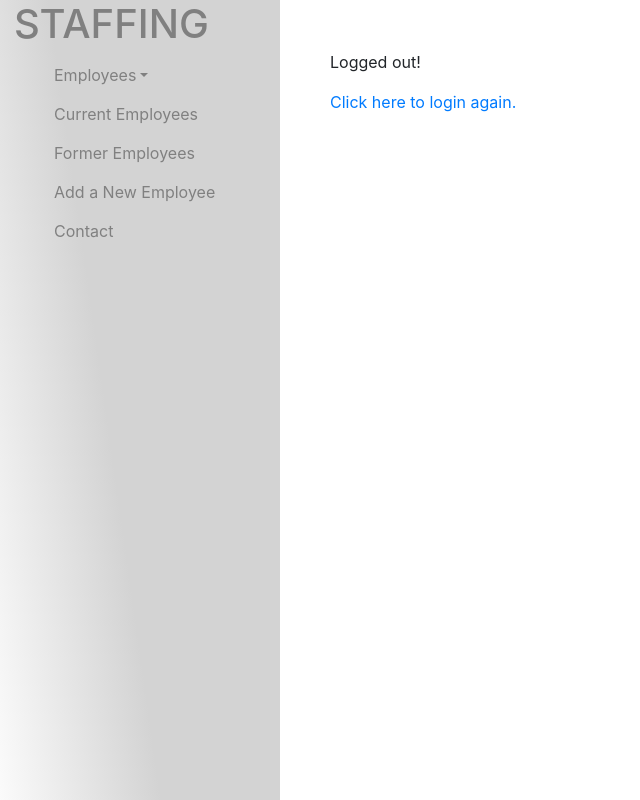
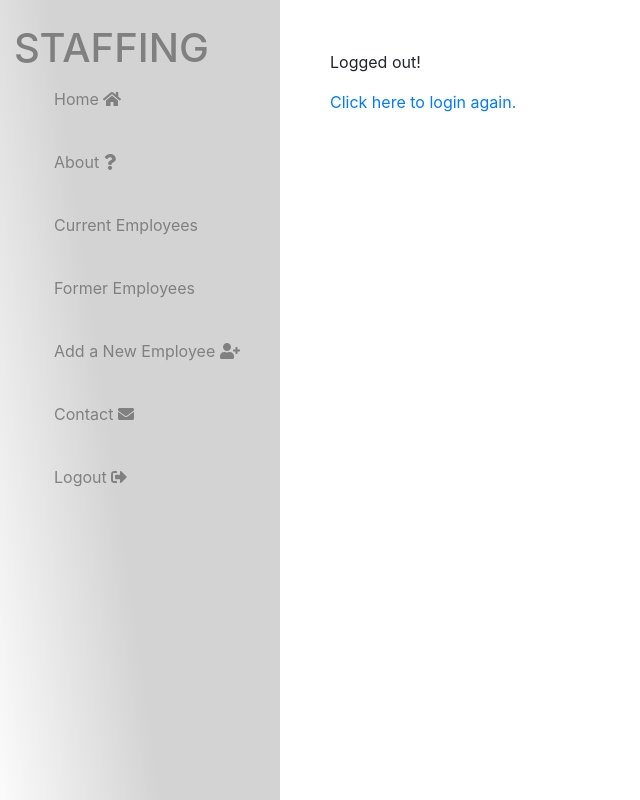
Before and after one commit to ldavidson45/staffing, a Django app: page /logout/ in a window 1280 px wide; the page is wider, and only the part inside the window is pictured. Shown: that part, without its empty margins (0-640 px from the left). Run offline with Django 3.2, Linux system fonts and the light colour scheme; some libraries are stand-ins or nearby versions.

Commit message:
ILOVEICONS

```diff
--- a/staffing/templates/sidebar.html
+++ b/staffing/templates/sidebar.html
@@ -25,36 +25,43 @@
 
     <!-- Sidebar -->
     <nav id="sidebar">
+       <br>
        <div class="sidebar-header">
            <h1> <a href="/">STAFFING</a><h1>
         </div>
+
         <ul class="list-styled components">
          <li>
-                <a href="#pageSubmenu" data-toggle="collapse" aria-expanded="false" class="dropdown-toggle">Employees</a>
-                <ul class=" list-unstyled" id="pageSubmenu">
+                <a href="#">Home <i class="fas fa-home"></i></a>
+            </li>
+            <br>
              <li>
-                        <a href="#">Current Employees</a>
+                <a href="#">About <i class="fas fa-question"></i></a>
             </li>
+               <br>
+              <li>
+                <a href="#">Current Employees <i class="fab fa-creative-commons-by"></i></a>
+            </li>
+               <br>
               <li>
                 <a href="#">Former Employees</a>
             </li>
+               <br>
               <li>
-                        <a href="#">Add a New Employee</a>
+                <a href="#">Add a New Employee <i class="fas fa-user-plus"></i></a>
             </li>
-                </ul>
+            <br>
+            <li>
+                <a href="#">Contact <i class="fas fa-envelope"></i></a>
             </li>
+            <br>
              <li>
-                <a href="#">Contact</a>
+                <a href="#">Logout <i class="fas fa-sign-out-alt"></i></a>
             </li>
         </ul>
     </nav>
 
-    <!-- jQuery CDN - Slim version (=without AJAX) -->
-    <script src="https://code.jquery.com/jquery-3.3.1.slim.min.js" integrity="sha384-q8i/X+965DzO0rT7abK41JStQIAqVgRVzpbzo5smXKp4YfRvH+8abtTE1Pi6jizo" crossorigin="anonymous"></script>
-    <!-- Popper.JS -->
-    <script src="https://cdnjs.cloudflare.com/ajax/libs/popper.js/1.14.0/umd/popper.min.js" integrity="sha384-cs/chFZiN24E4KMATLdqdvsezGxaGsi4hLGOzlXwp5UZB1LY//20VyM2taTB4QvJ" crossorigin="anonymous"></script>
-    <!-- Bootstrap JS -->
-    <script src="https://stackpath.bootstrapcdn.com/bootstrap/4.1.0/js/bootstrap.min.js" integrity="sha384-uefMccjFJAIv6A+rW+L4AHf99KvxDjWSu1z9VI8SKNVmz4sk7buKt/6v9KI65qnm" crossorigin="anonymous"></script>
+
 
 </body>
 </html>
```
Lines whose indentation alone changed are shown as unchanged.
